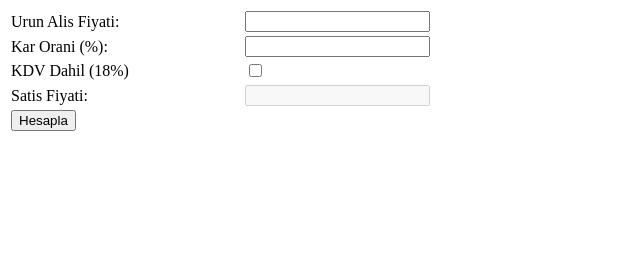
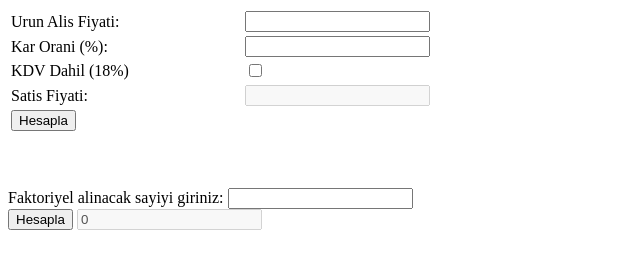
Before and after one commit to emirhalici/webProgramlamaGiris, a plain HTML site: page js2.html in a window 1280 px wide. Shown: the whole page, without its empty margins (0-640 px from the left). Drawn offline with Linux system fonts and the light colour scheme.

Commit message:
faktoriyel fonksiyonu

```diff
--- a/js2.html
+++ b/js2.html
@@ -52,8 +52,12 @@
         </tr>
     </table>
 
-
-
+    <br><br><br>
+    Faktoriyel alinacak sayiyi giriniz:
+    <input type="number" id="fakt">
+    <br>
+    <input type="button" value="Hesapla" onclick="faktoriyelHesapla()">
+    <input type="text" id="faktCevap" value="0" disabled="disabled">
 
 </body>
 
@@ -71,4 +75,13 @@
 
         document.getElementById("satis").value = satis;
     }
+    function faktoriyelHesapla() {
+        var sayi = parseInt(document.getElementById("fakt").value);
+        var fakt = 1;
+        while (sayi>0) {
+            fakt *= sayi;
+            sayi--;
+        }
+        document.getElementById("faktCevap").value = fakt;
+    }
 </script>
```
